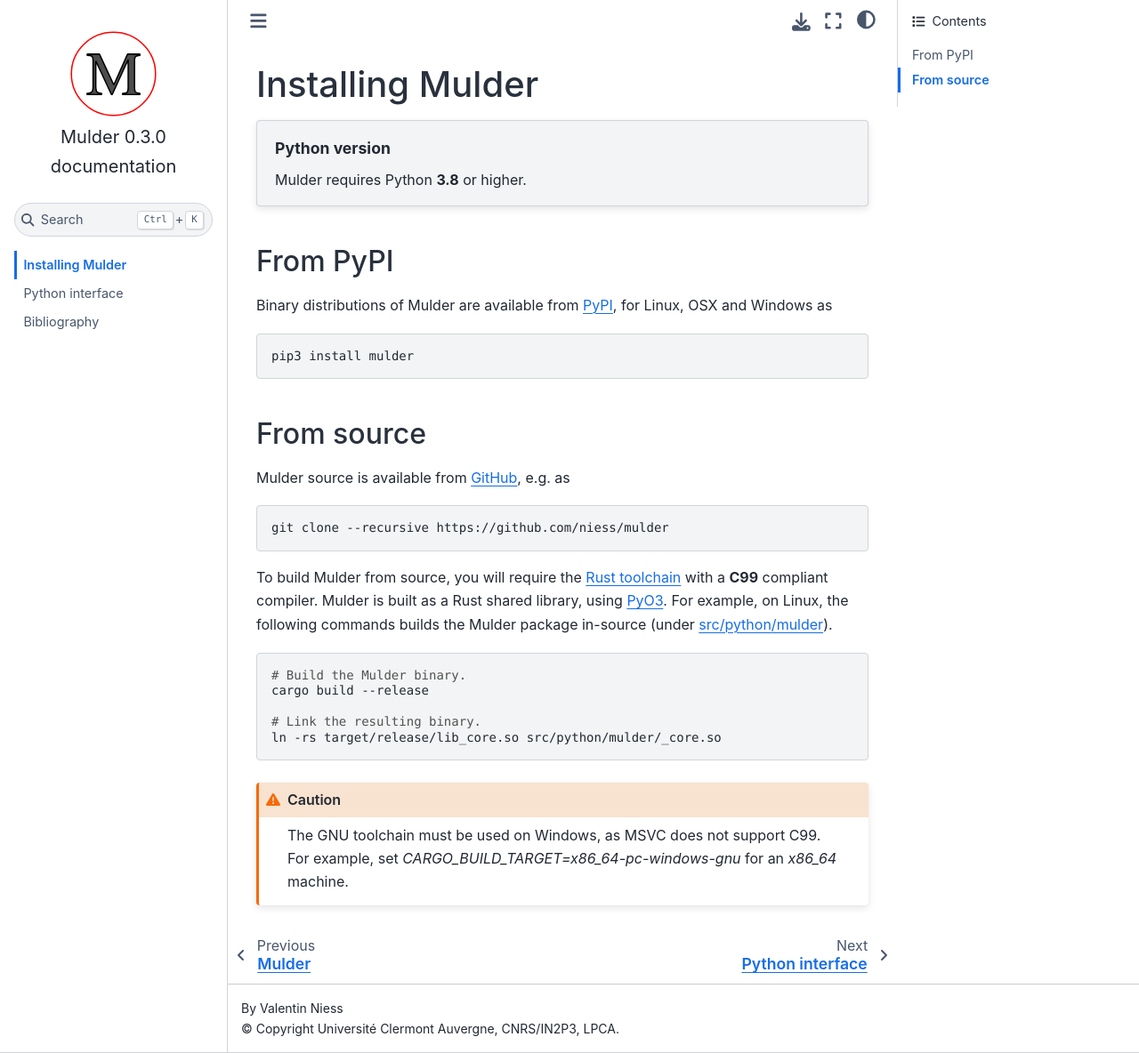
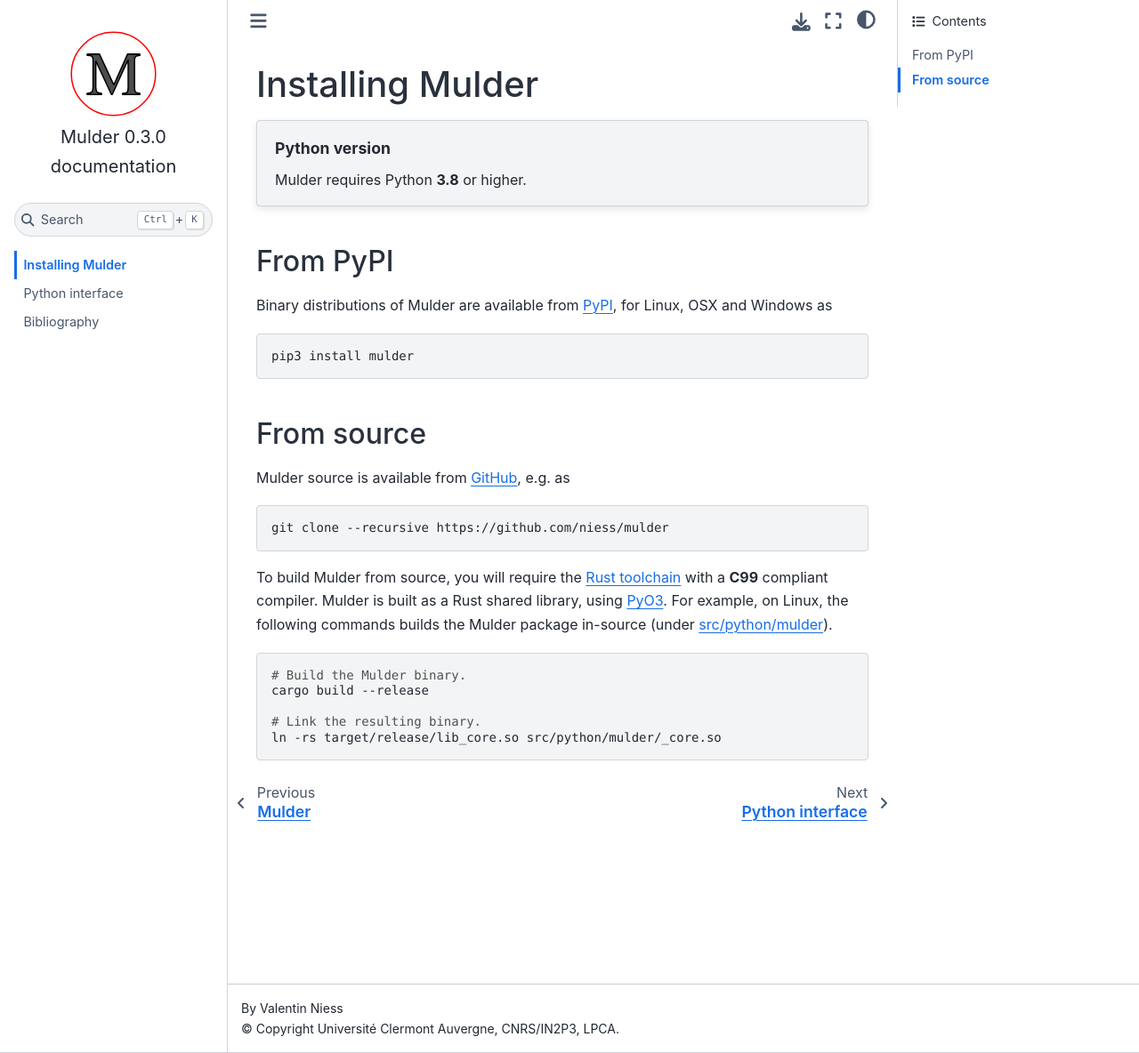
Before and after one commit to niess/mulder, a Sphinx documentation site: the page built from docs/source/installation.rst, in a window 1280 px wide and 1184 px high. Shown: the whole window at 89% size. Built offline with Sphinx 7.4.7 and the Sphinx Book theme 1.1.4, drawn with Linux system fonts in a browser that asks for light colours.

Commit message:
Use c11 on windows

```diff
--- a/docs/source/installation.rst
+++ b/docs/source/installation.rst
@@ -40,12 +40,6 @@
    # Link the resulting binary.
    ln -rs target/release/lib_core.so src/python/mulder/_core.so
 
-.. caution::
-
-   The GNU toolchain must be used on Windows, as MSVC does not support C99. For
-   example, set `CARGO_BUILD_TARGET=x86_64-pc-windows-gnu` for an `x86_64`
-   machine.
-
 
 .. ============================================================================
 ..
```
Also changed, not shown: 1 other file.
